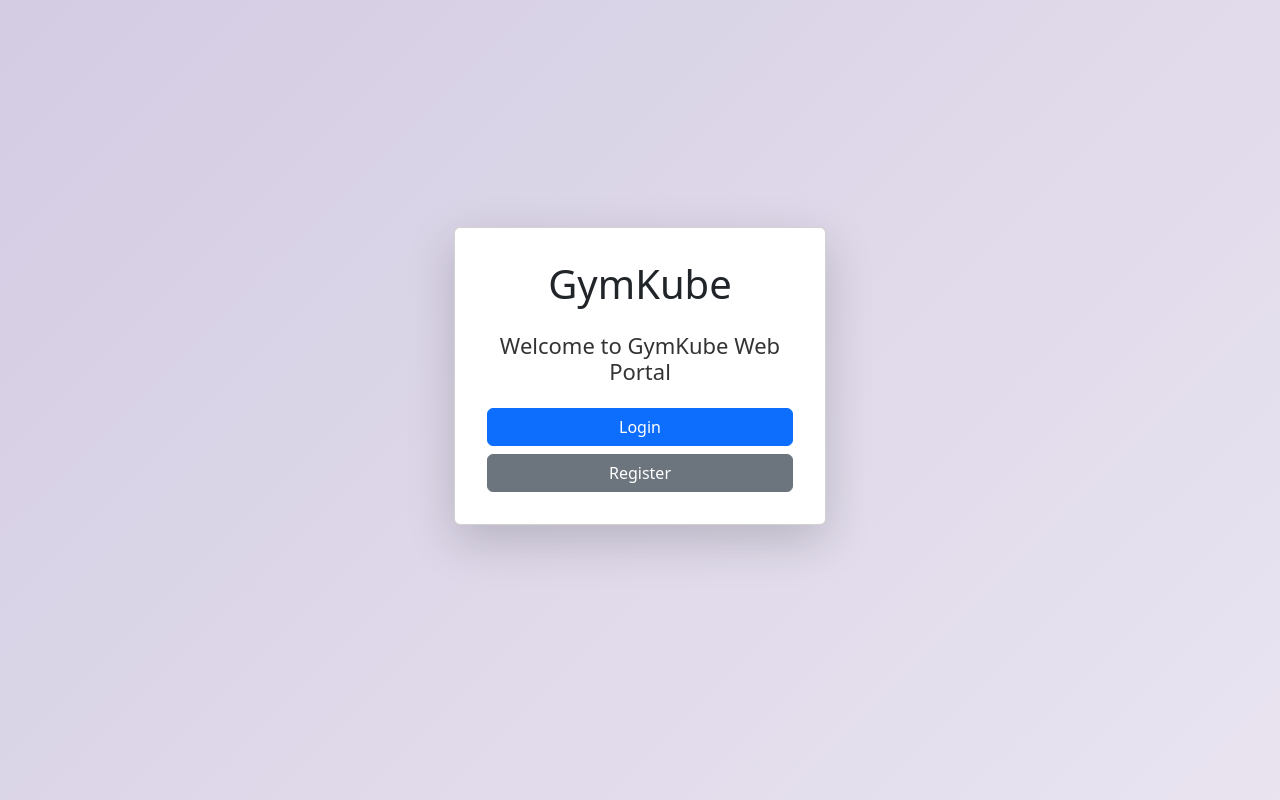
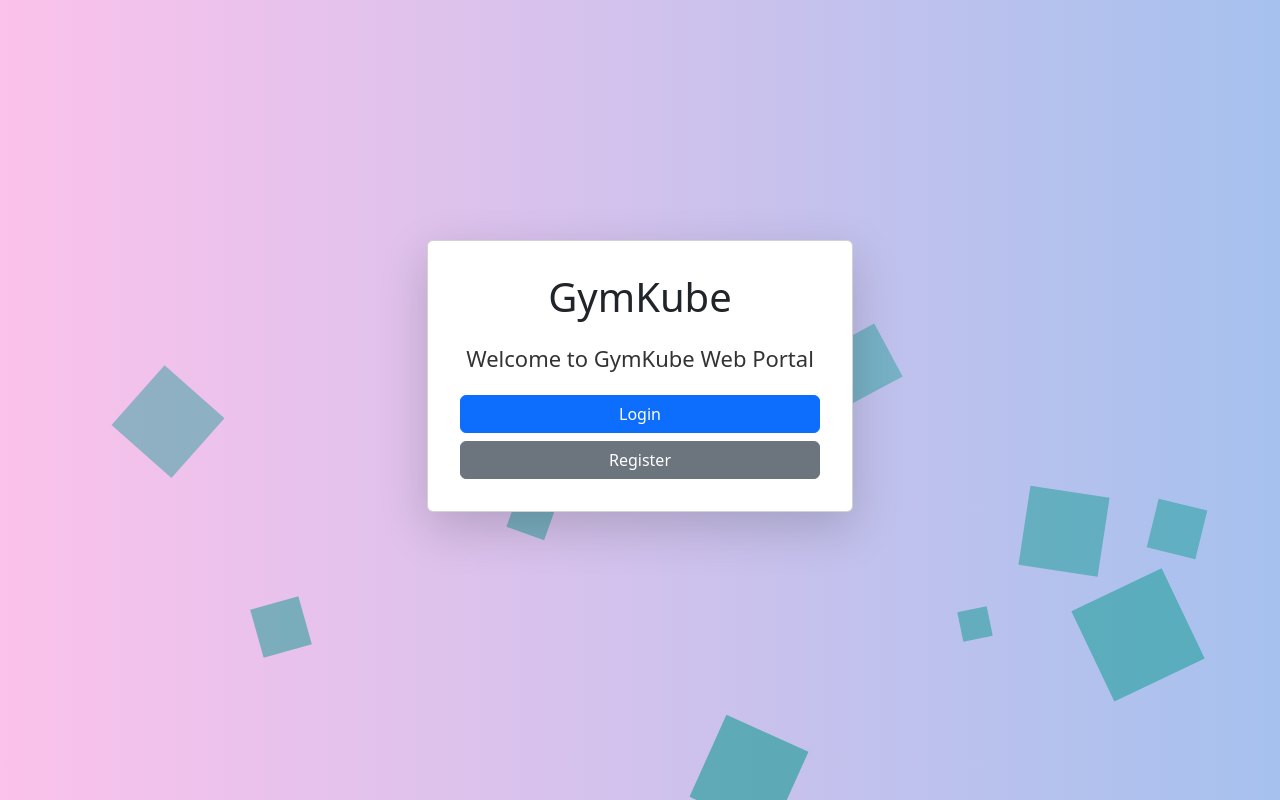
Before and after one commit to jaywmz/CSC3104-Cloud-and-Distributed-Computing-GYM, a React (Create React App) app in the folder client/gym-booking/: page / in a window 1280 px wide. Built offline with nearby package versions, Linux system fonts and the light colour scheme; a small style sheet from the web is missing.

Commit message:
feat(ui): add animated floating cubes and dynamic background transitions to HomePage

```diff
--- /dev/null
+++ b/client/gym-booking/src/css/HomePage.css
@@ -0,0 +1,87 @@
+body {
+    overflow-x: hidden;
+  }
+
+  .home-container {
+    position: relative;
+    height: 100vh;
+    width: 100vw;
+    overflow: hidden;
+    animation: changeBackground 10s infinite alternate; /* Background color transition */
+  }
+
+  /* Cube container */
+  .bubbles {
+    position: absolute;
+    top: 0;
+    left: 0;
+    width: 100%;
+    height: 100vh;
+    z-index: 1;
+    overflow: hidden;
+  }
+
+  .bubble {
+    position: absolute;
+    bottom: -100px;
+    background-color: rgba(0, 150, 136, 0.7); /* Default cube color */
+    width: 50px;
+    height: 50px;
+    animation: float-cube 20s linear infinite;
+    transform: rotate(0deg); /* Default rotation */
+  }
+
+  /* Unique sizes and animation delays for each cube */
+  .bubble:nth-child(1) { left: 10%; width: 80px; height: 80px; animation-duration: 15s; }
+  .bubble:nth-child(2) { left: 20%; width: 50px; height: 50px; animation-duration: 12s; animation-delay: 3s; }
+  .bubble:nth-child(3) { left: 25%; width: 70px; height: 70px; animation-duration: 20s; animation-delay: 6s; }
+  .bubble:nth-child(4) { left: 40%; width: 40px; height: 40px; animation-duration: 18s; }
+  .bubble:nth-child(5) { left: 55%; width: 90px; height: 90px; animation-duration: 22s; animation-delay: 4s; }
+  .bubble:nth-child(6) { left: 65%; width: 60px; height: 60px; animation-duration: 13s; }
+  .bubble:nth-child(7) { left: 75%; width: 30px; height: 30px; animation-duration: 16s; animation-delay: 2s; }
+  .bubble:nth-child(8) { left: 80%; width: 80px; height: 80px; animation-duration: 20s; }
+  .bubble:nth-child(9) { left: 90%; width: 50px; height: 50px; animation-duration: 19s; }
+  .bubble:nth-child(10) { left: 85%; width: 100px; height: 100px; animation-duration: 25s; animation-delay: 1s; }
+
+  /* Animation for floating cubes with rotation */
+  @keyframes float-cube {
+    0% {
+      transform: translateY(0) rotate(0deg);
+      opacity: 0.8;
+    }
+    50% {
+      opacity: 0.5;
+      transform: translateY(-600px) rotate(180deg);
+    }
+    100% {
+      transform: translateY(-1200px) rotate(360deg);
+      opacity: 0;
+    }
+  }
+
+  /* Animation for changing background color */
+  @keyframes changeBackground {
+    0% {
+      background: linear-gradient(to right, #ff9a9e, #fad0c4);
+    }
+    25% {
+      background: linear-gradient(to right, #a1c4fd, #c2e9fb);
+    }
+    50% {
+      background: linear-gradient(to right, #fbc2eb, #a6c1ee);
+    }
+    75% {
+      background: linear-gradient(to right, #ffecd2, #fcb69f);
+    }
+    100% {
+      background: linear-gradient(to right, #ff9a9e, #fad0c4);
+    }
+  }
+
+  /* Card styling */
+  .card {
+    z-index: 2; /* Ensure card stays above cubes */
+    background: white;
+    border-radius: 15px;
+    box-shadow: 0 4px 15px rgba(0, 0, 0, 0.1);
+  }
--- a/client/gym-booking/src/pages/HomePage.js
+++ b/client/gym-booking/src/pages/HomePage.js
@@ -1,13 +1,27 @@
 import 'bootstrap/dist/css/bootstrap.min.css'; // Import Bootstrap
+import '../css/HomePage.css'; // Import enhanced CSS for background animation
 
 const HomePage = () => {
   return (
-    <div className="container d-flex justify-content-center align-items-center vh-100">
+    <div className="home-container d-flex justify-content-center align-items-center vh-100">
+      {/* Background bubbles */}
+      <div className="bubbles">
+        <span className="bubble"></span>
+        <span className="bubble"></span>
+        <span className="bubble"></span>
+        <span className="bubble"></span>
+        <span className="bubble"></span>
+        <span className="bubble"></span>
+        <span className="bubble"></span>
+        <span className="bubble"></span>
+        <span className="bubble"></span>
+        <span className="bubble"></span>
+      </div>
       <div className="col-md-4">
         <div className="card shadow-lg p-3 mb-5 bg-body rounded">
           <div className="card-body">
             <h1 className="card-title text-center mb-4">GymKube</h1>
-            <h3 className="text-center mb-4" >Welcome to GymKube Web Portal</h3>
+            <h3 className="text-center mb-4">Welcome to GymKube Web Portal</h3>
             <div className="text-center">
               <a href="/login" className="btn btn-primary w-100 d-block mb-2">Login</a>
               <a href="/register" className="btn btn-secondary w-100 d-block">Register</a>
```
